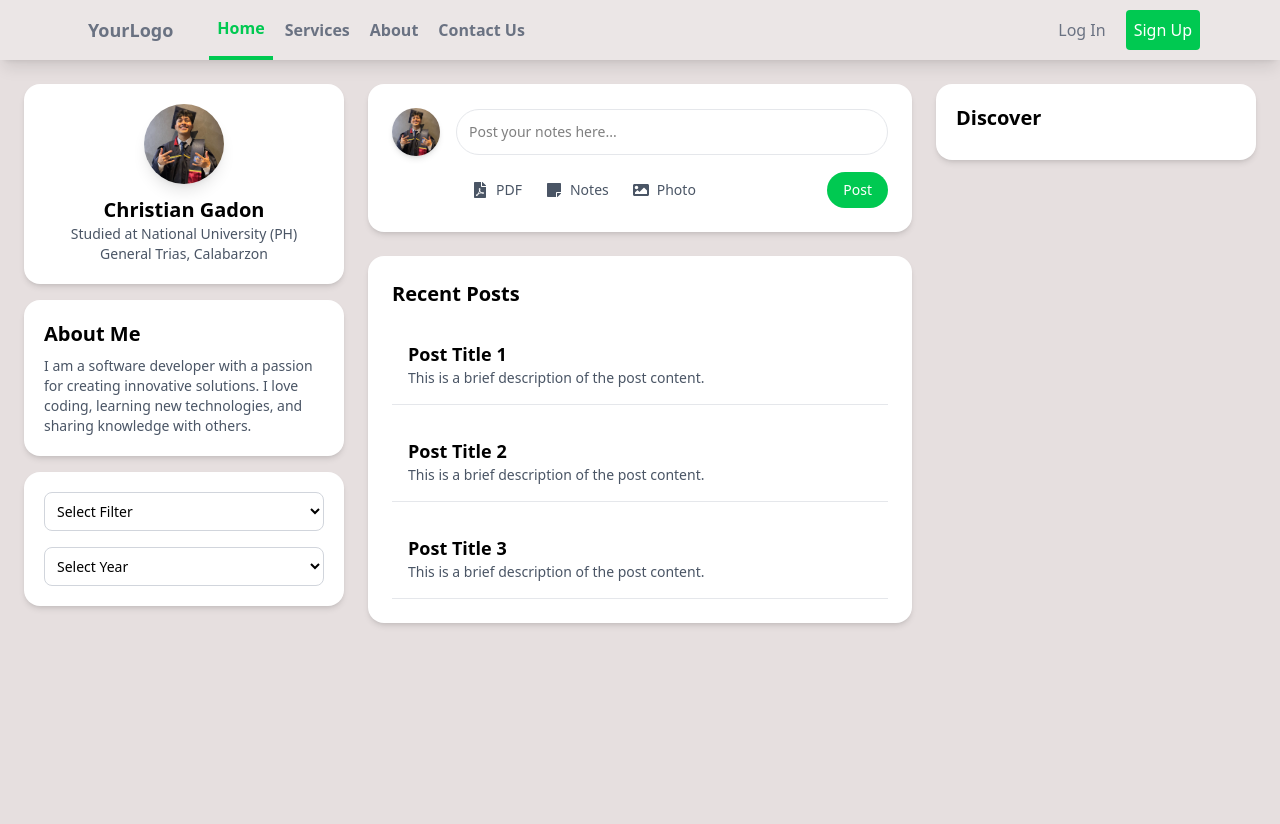
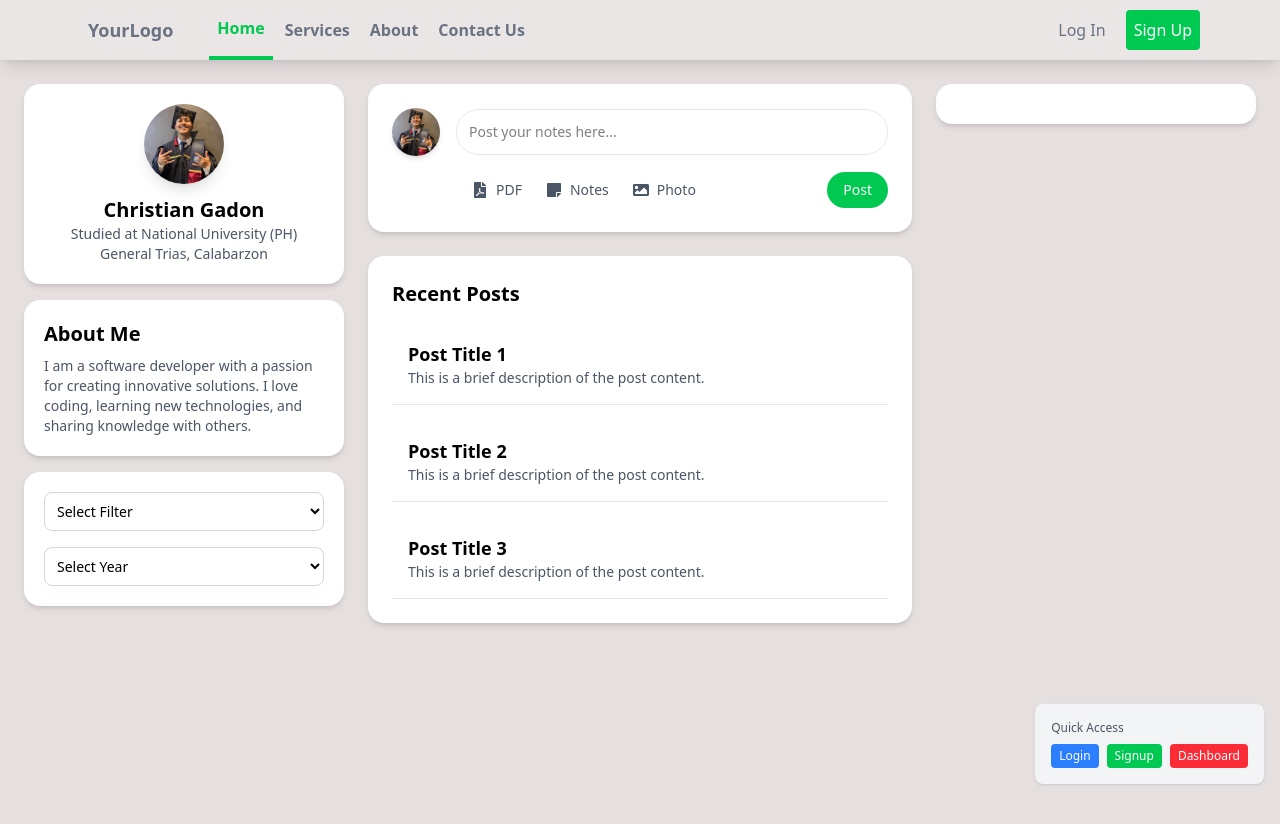
Before and after one commit to CoderCarti/noteswap, a React (Vite) app: page / in a window 1280 px wide. Shown: the top 824 px of the page. Built offline with nearby package versions, Linux system fonts and the light colour scheme.

Commit message:
ADD: quick access

```diff
--- a/src/Homepage.jsx
+++ b/src/Homepage.jsx
@@ -116,7 +116,32 @@ const Homepage = () => {
       <div className='w-80 flex flex-col gap-4'>
         {/* Quick Access */}
         <div className='flex rounded-2xl p-5 flex-col bg-white shadow-md'>
-          <h1 className='text-xl font-semibold mb-2'>Discover</h1>
+           {/* Quick Access (Development Only) */}
+      <div className="fixed bottom-4 right-4">
+        <div className="bg-gray-100 p-4 rounded-lg shadow">
+          <p className="text-xs text-gray-600 mb-2">Quick Access</p>
+          <div className="flex gap-2">
+            <button
+              onClick={() => navigate('/login')}
+              className="bg-blue-500 text-white px-2 py-1 rounded text-xs  cursor-pointer"
+            >
+              Login
+            </button>
+            <button
+              onClick={() => navigate('/signup')}
+              className="bg-green-500 text-white px-2 py-1 rounded text-xs cursor-pointer"
+            >
+              Signup
+            </button>
+             <button
+              onClick={() => navigate('/dashboard')}
+              className="bg-red-500 text-white px-2 py-1 rounded text-xs cursor-pointer"
+            >
+              Dashboard
+            </button>
+          </div>
+        </div>
+      </div>
           </div>
       </div>
     </div>
```
